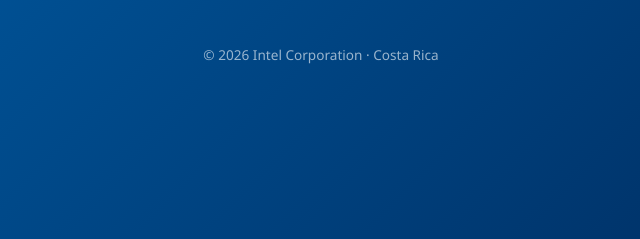
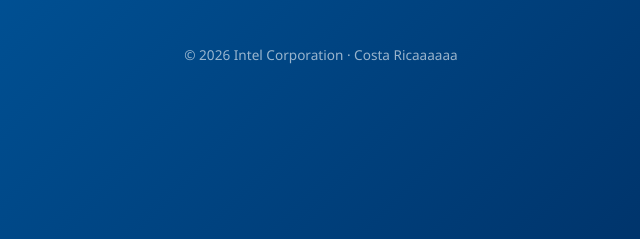
Before and after one commit to ivargasag/hackthon2026, a website: page public/index.html in a window 1280 px wide. Shown: the part 473-712 px from the top of the page, 319-959 px from the left. Drawn offline with Linux system fonts and the light colour scheme.

Commit message:
Change footer

```diff
--- a/public/index.html
+++ b/public/index.html
@@ -19,7 +19,7 @@
     </main>
 
     <footer id="footer">
-      <p id="footer-text">© 2026 Intel Corporation · Costa Rica</p>
+      <p id="footer-text">© 2026 Intel Corporation · Costa Ricaaaaaa</p>
     </footer>
   </div>
 
```
